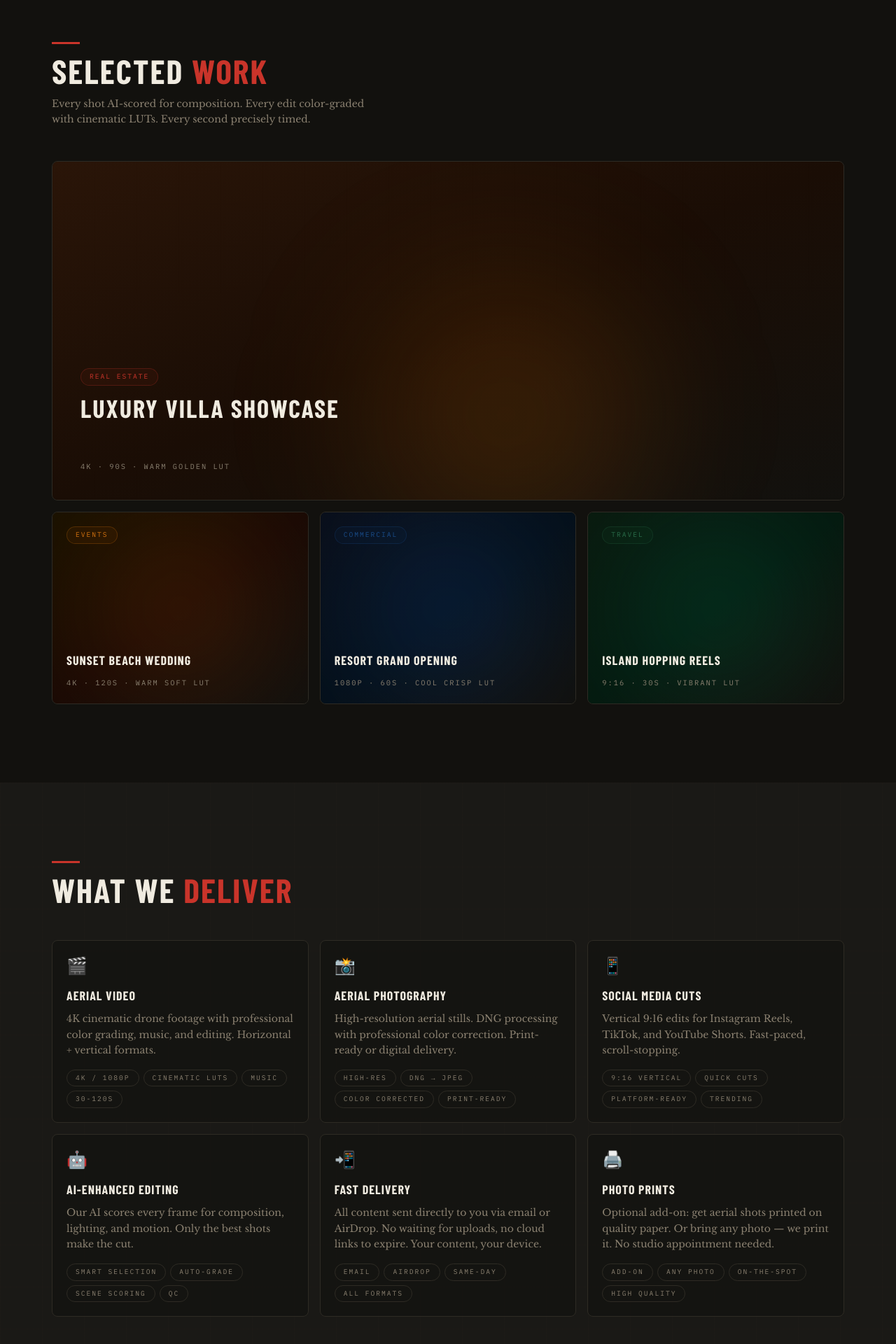
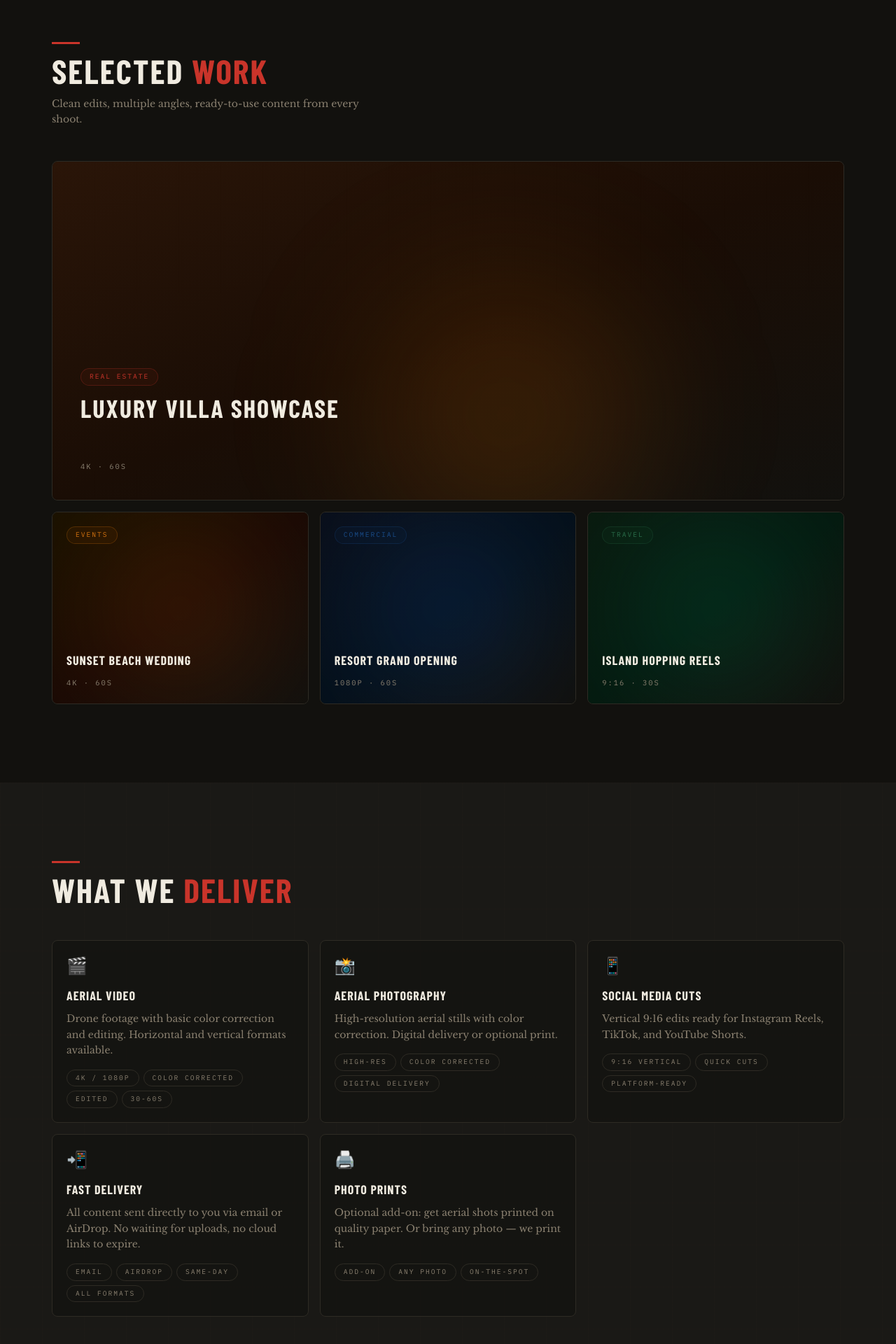
Before and after one commit to Ipswich38/aerovibe, a Next.js app: page / in a window 1280 px wide. Shown: the part 852-2772 px from the top of the page at 70% size. Built offline with nearby package versions, Linux system fonts and the light colour scheme; a web font is replaced by a local one.

Commit message:
Underpromise overdeliver: strip AI/cinematic/LUT/music language, keep basics only

```diff
--- a/src/components/Contact.tsx
+++ b/src/components/Contact.tsx
@@ -40,17 +40,15 @@ export default function Contact() {
                 </div>
               </div>
 
-              {/* Tech stack badge */}
+              {/* Equipment badge */}
               <div className="mt-10 p-4 rounded-lg border border-av-border bg-av-bg/50 backdrop-blur-sm">
                 <span className="label-mono text-av-red block mb-2">
-                  Powered By
+                  Equipment
                 </span>
                 <div className="flex flex-wrap gap-2">
                   {[
-                    "DJI Neo 2",
-                    "Gemini Vision AI",
-                    "FFmpeg",
-                    "Cinematic LUTs",
+                    "DJI Drones",
+                    "Photo Printer",
                   ].map((t) => (
                     <span key={t} className="pill text-av-muted">
                       {t}
--- a/src/components/Hero.tsx
+++ b/src/components/Hero.tsx
@@ -88,7 +88,7 @@ export default function Hero() {
           >
             <div className="accent-bar" />
             <span className="label-mono text-av-red">
-              Drone Videography + AI Editing
+              Drone Videography + Photo Prints
             </span>
           </motion.div>
 
@@ -113,8 +113,8 @@ export default function Hero() {
             animate="visible"
             className="text-lg md:text-xl text-av-light max-w-lg mb-8 leading-relaxed"
           >
-            We fly. AI scores every frame. You get cinematic footage —
-            color-graded, cut to length, ready to post.
+            We fly, we edit, you get clean aerial footage —
+            videos and photos, delivered straight to your device.
           </motion.p>
 
           {/* CTAs */}
@@ -151,8 +151,8 @@ export default function Hero() {
           >
             {[
               { value: "4K", label: "Resolution" },
-              { value: "AI", label: "Scored" },
               { value: "9:16", label: "Reels Ready" },
+              { value: "📲", label: "Email / AirDrop" },
               { value: "<24h", label: "Turnaround" },
             ].map((stat) => (
               <div key={stat.label}>
--- a/src/components/Pricing.tsx
+++ b/src/components/Pricing.tsx
@@ -11,9 +11,8 @@ const packages = [
     ideal: "Social media highlight reel",
     includes: [
       "Drone shoot (up to 30 min)",
-      "AI-scored best shots",
-      "Cinematic color grade",
-      "Background music",
+      "Best shots selected",
+      "Basic color correction",
       "1 format (16:9 or 9:16)",
       "Delivered via email or AirDrop",
     ],
@@ -26,9 +25,8 @@ const packages = [
     ideal: "Property listings, events, promos",
     includes: [
       "Drone shoot (up to 1 hour)",
-      "AI-scored best shots",
-      "Cinematic LUT grade",
-      "Background music",
+      "Best shots selected",
+      "Basic color correction",
       "Both formats (16:9 + 9:16)",
       "3 aerial photo exports",
       "Delivered via email or AirDrop",
@@ -42,10 +40,9 @@ const packages = [
     ideal: "Site ocular, solar panel inspection, custom projects",
     includes: [
       "Flexible shoot duration & coverage",
-      "AI-scored best shots",
-      "Cinematic or technical grading",
+      "Best shots selected",
+      "Basic color correction",
       "Output tailored to your needs",
-      "All formats available",
       "Delivered via email or AirDrop",
       "Scope & pricing based on arrangement",
     ],
--- a/src/components/Process.tsx
+++ b/src/components/Process.tsx
@@ -10,39 +10,31 @@ const steps = [
     title: "We Fly",
     color: "#c9342a",
     description:
-      "DJI Neo & Neo 2 drones capture your location from every angle. Orbits, reveals, flyovers, slow-mo details — we get it all.",
+      "DJI drones capture your location from multiple angles — wide shots, close-ups, different heights. We cover everything.",
   },
   {
     number: "02",
-    emoji: "🧠",
-    title: "AI Scores",
-    color: "#1a4e8c",
+    emoji: "✂️",
+    title: "We Edit",
+    color: "#d4730f",
     description:
-      "Every frame gets analyzed — composition, lighting, horizon, motion smoothness. Bad shots? Gone. Only the best make the cut.",
+      "We pick the best shots, do basic color correction, and cut everything to a clean, ready-to-use video.",
   },
   {
     number: "03",
-    emoji: "🎨",
-    title: "We Edit",
-    color: "#d4730f",
-    description:
-      "Cinematic LUT grading, background music with timed fades, precise pacing. Your footage goes from raw to wow.",
-  },
-  {
-    number: "04",
     emoji: "📲",
     title: "You Get It",
     color: "#2a6e4a",
     description:
-      "Final content delivered via email or AirDrop — your choice. 4K horizontal, 9:16 vertical, print-ready stills. All formats, one shoot.",
+      "Final content delivered via email or AirDrop — your choice. Video, photos, or both. All formats, one shoot.",
   },
   {
-    number: "05",
+    number: "04",
     emoji: "🖨️",
     title: "Print It",
     color: "#7832c8",
     description:
-      "Optional add-on: get your favorite aerial shots printed on the spot. Bring your own photos too — we print anything. No studio needed.",
+      "Optional: get your favorite shots printed on quality paper. Bring your own photos too — we print anything.",
     optional: true,
   },
 ];
@@ -60,15 +52,15 @@ export default function Process() {
             How It <span className="text-av-red">Works</span>
           </h2>
           <p className="text-av-muted mt-3 max-w-md text-sm leading-relaxed">
-            Five steps from raw drone footage to your hands. Content delivered
-            digitally — with an optional print service if you want something
+            Simple process, no hassle. We shoot, we edit, you get your
+            content — with an optional print service if you want something
             you can hold.
           </p>
         </div>
       </ScrollReveal>
 
       {/* Steps 1-4: core flow */}
-      <div className="grid grid-cols-1 md:grid-cols-4 gap-6 mb-6">
+      <div className="grid grid-cols-1 md:grid-cols-3 gap-6 mb-6">
         {steps.filter((s) => !s.optional).map((s, i) => (
           <ScrollReveal key={i} delay={i * 0.12}>
             <motion.div
@@ -77,7 +69,7 @@ export default function Process() {
               className="relative group"
             >
               {/* Connector line (desktop) */}
-              {i < 3 && (
+              {i < 2 && (
                 <div className="hidden md:block absolute top-10 left-[calc(100%+4px)] w-[calc(100%-8px)] h-px bg-gradient-to-r from-av-border to-transparent" />
               )}
 
--- a/src/components/Services.tsx
+++ b/src/components/Services.tsx
@@ -9,39 +9,31 @@ const services = [
     title: "Aerial Video",
     color: "#c9342a",
     description:
-      "4K cinematic drone footage with professional color grading, music, and editing. Horizontal + vertical formats.",
-    tags: ["4K / 1080p", "Cinematic LUTs", "Music", "30-120s"],
+      "Drone footage with basic color correction and editing. Horizontal and vertical formats available.",
+    tags: ["4K / 1080p", "Color Corrected", "Edited", "30-60s"],
   },
   {
     icon: "📸",
     title: "Aerial Photography",
     color: "#d4730f",
     description:
-      "High-resolution aerial stills. DNG processing with professional color correction. Print-ready or digital delivery.",
-    tags: ["High-Res", "DNG → JPEG", "Color Corrected", "Print-Ready"],
+      "High-resolution aerial stills with color correction. Digital delivery or optional print.",
+    tags: ["High-Res", "Color Corrected", "Digital Delivery"],
   },
   {
     icon: "📱",
     title: "Social Media Cuts",
     color: "#2a6e4a",
     description:
-      "Vertical 9:16 edits for Instagram Reels, TikTok, and YouTube Shorts. Fast-paced, scroll-stopping.",
-    tags: ["9:16 Vertical", "Quick Cuts", "Platform-Ready", "Trending"],
-  },
-  {
-    icon: "🤖",
-    title: "AI-Enhanced Editing",
-    color: "#1a4e8c",
-    description:
-      "Our AI scores every frame for composition, lighting, and motion. Only the best shots make the cut.",
-    tags: ["Smart Selection", "Auto-Grade", "Scene Scoring", "QC"],
+      "Vertical 9:16 edits ready for Instagram Reels, TikTok, and YouTube Shorts.",
+    tags: ["9:16 Vertical", "Quick Cuts", "Platform-Ready"],
   },
   {
     icon: "📲",
     title: "Fast Delivery",
     color: "#0ea5e9",
     description:
-      "All content sent directly to you via email or AirDrop. No waiting for uploads, no cloud links to expire. Your content, your device.",
+      "All content sent directly to you via email or AirDrop. No waiting for uploads, no cloud links to expire.",
     tags: ["Email", "AirDrop", "Same-Day", "All Formats"],
   },
   {
@@ -49,8 +41,8 @@ const services = [
     title: "Photo Prints",
     color: "#7832c8",
     description:
-      "Optional add-on: get aerial shots printed on quality paper. Or bring any photo — we print it. No studio appointment needed.",
-    tags: ["Add-On", "Any Photo", "On-The-Spot", "High Quality"],
+      "Optional add-on: get aerial shots printed on quality paper. Or bring any photo — we print it.",
+    tags: ["Add-On", "Any Photo", "On-The-Spot"],
   },
 ];
 
--- a/src/components/Work.tsx
+++ b/src/components/Work.tsx
@@ -9,8 +9,8 @@ const projects = [
     category: "Real Estate",
     categoryColor: "#c9342a",
     description:
-      "Beachfront property aerial tour — slow orbits, reveal shots, golden hour.",
-    specs: "4K · 90s · Warm Golden LUT",
+      "Beachfront property aerial tour — wide shots, close passes, multiple angles.",
+    specs: "4K · 60s",
     gradient: "from-[#2a1508] via-[#1a0d05] to-[#12110e]",
     glow: "bg-amber-600/15",
   },
@@ -19,8 +19,8 @@ const projects = [
     category: "Events",
     categoryColor: "#d4730f",
     description:
-      "Golden hour ceremony from above — sweeping establishing shots, intimate details.",
-    specs: "4K · 120s · Warm Soft LUT",
+      "Ceremony captured from above — wide establishing shots and detail passes.",
+    specs: "4K · 60s",
     gradient: "from-[#1a1200] via-[#1a0a05] to-[#12110e]",
     glow: "bg-orange-500/12",
   },
@@ -29,8 +29,8 @@ const projects = [
     category: "Commercial",
     categoryColor: "#1a4e8c",
     description:
-      "Full property reveal — pools, gardens, architecture. Corporate-cool edit.",
-    specs: "1080p · 60s · Cool Crisp LUT",
+      "Full property reveal — pools, gardens, architecture from every angle.",
+    specs: "1080p · 60s",
     gradient: "from-[#0a0f1a] via-[#05101a] to-[#12110e]",
     glow: "bg-blue-500/12",
   },
@@ -39,8 +39,8 @@ const projects = [
     category: "Travel",
     categoryColor: "#2a6e4a",
     description:
-      "Multi-location aerials — quick cuts, high energy, scroll-stopping vertical.",
-    specs: "9:16 · 30s · Vibrant LUT",
+      "Multi-location aerials — quick cuts, vertical format for social media.",
+    specs: "9:16 · 30s",
     gradient: "from-[#0a1a0f] via-[#051a10] to-[#12110e]",
     glow: "bg-emerald-500/12",
   },
@@ -56,8 +56,8 @@ export default function Work() {
             Selected <span className="text-av-red">Work</span>
           </h2>
           <p className="text-av-muted mt-3 max-w-md text-sm leading-relaxed">
-            Every shot AI-scored for composition. Every edit color-graded with
-            cinematic LUTs. Every second precisely timed.
+            Clean edits, multiple angles, ready-to-use content from every
+            shoot.
           </p>
         </div>
       </ScrollReveal>
```
